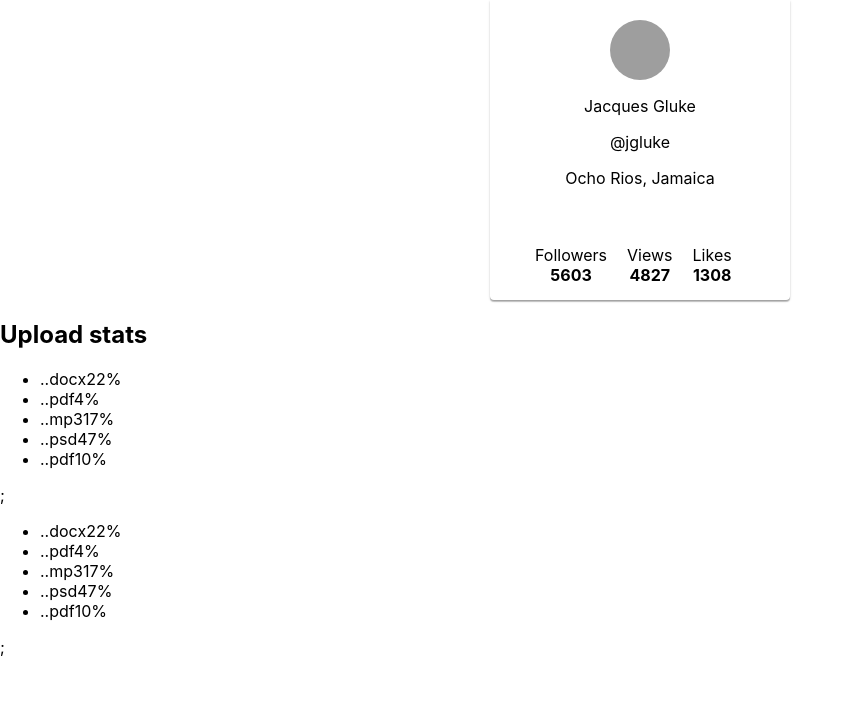
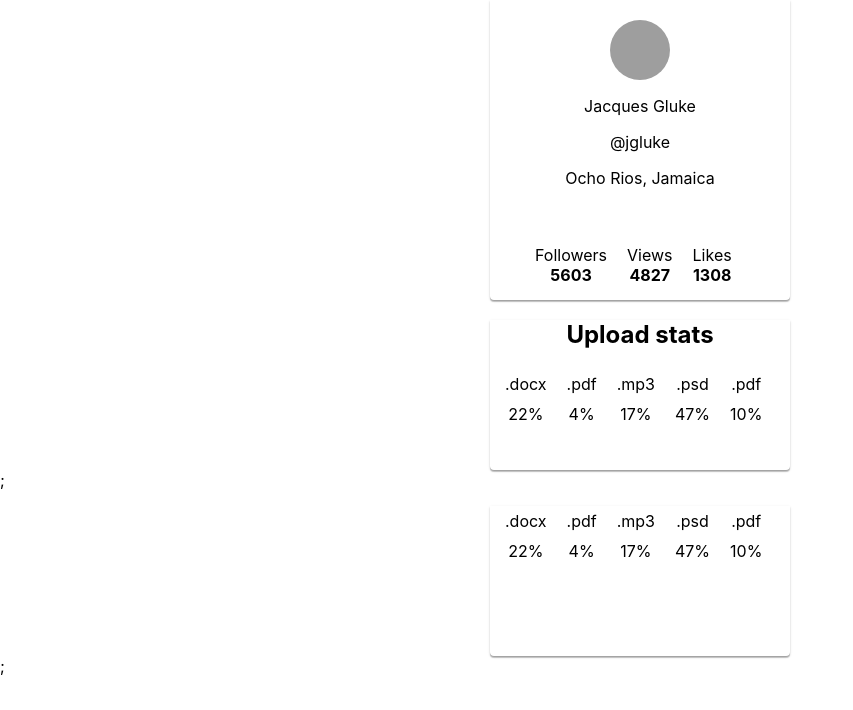
Before and after one commit to CapMcCat/goit-react-hw-01-components, a React (Create React App) app: page / in a window 1280 px wide. Shown: the top 710 px of the page, without its empty margins (0-853 px from the left). Built offline with nearby package versions, Linux system fonts and the light colour scheme; grey boxes are pictures that could not be loaded.

Commit message:
add styles Statistics

```diff
--- a/src/components/Statistics/Statistics.jsx
+++ b/src/components/Statistics/Statistics.jsx
@@ -9,7 +9,7 @@ const Statistics = ({ stats, title }) => {
       <ul className={s.statList}>
         {stats.map(({ id, label, percentage }) => (
           <li key={id} className={s.item}>
-            <span className={s.label}>.{label}</span>
+            <span className={s.label}>{label}</span>
             <span className={s.percentage}>{percentage}%</span>
           </li>
         ))}
--- a/src/components/Statistics/Statistics.module.css
+++ b/src/components/Statistics/Statistics.module.css
@@ -0,0 +1,31 @@
+.statistics{
+    margin: auto;
+    width: 300px;
+    height: 150px;
+    text-align: center;
+     box-shadow: 0px 2px 1px rgba(0, 0, 0, 0.2), 0px 1px 1px rgba(0, 0, 0, 0.14),
+    0px 1px 3px rgba(0, 0, 0, 0.12);
+    border-radius: 0px 0px 4px 4px;
+}
+
+.statList{
+
+    padding-inline-start: 0px;
+    padding-left: 10px;
+    padding-right: 10px;
+    display: flex;
+    align-items: center;
+    list-style: none;
+}
+
+.item{
+    display: flex;
+    flex-direction: column;
+    margin-right: 10px;
+    padding: 5px;
+    text-align: center;
+}
+
+.label{
+    margin-bottom: 10px;
+}
```
